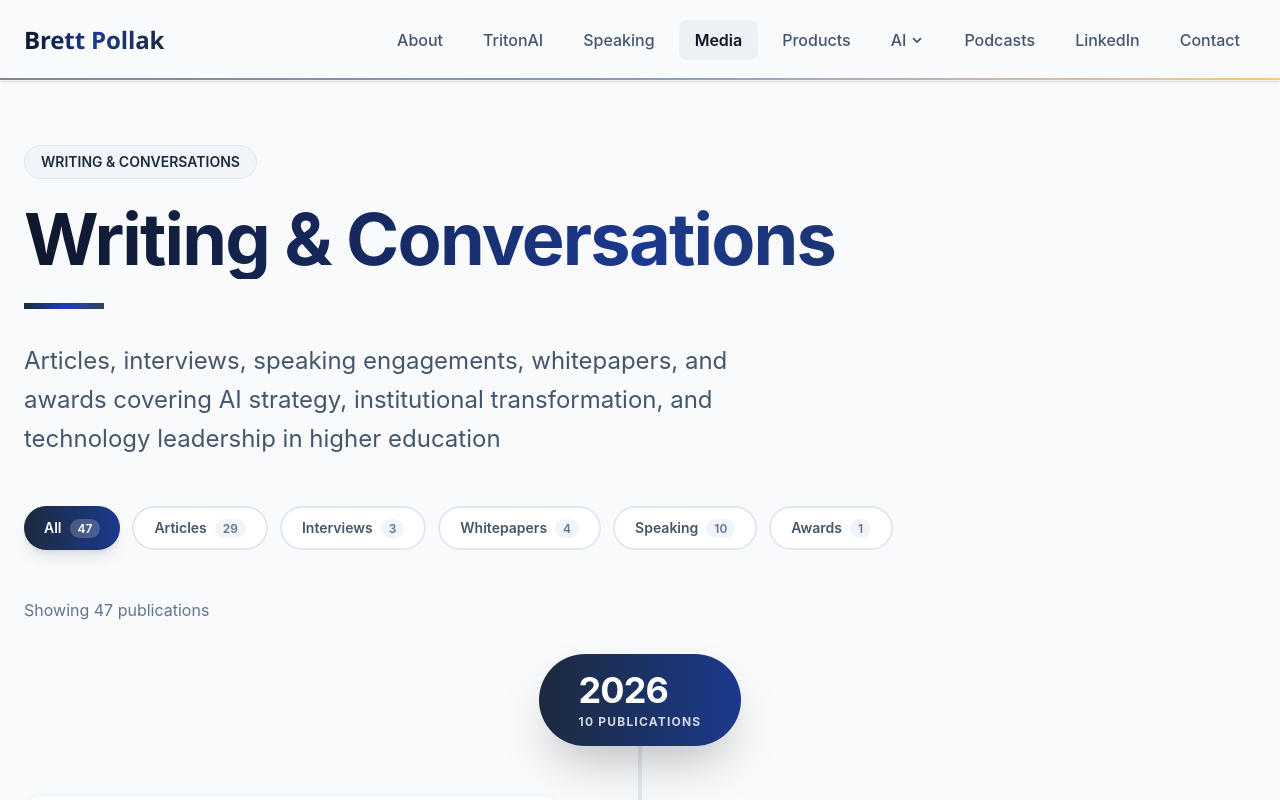
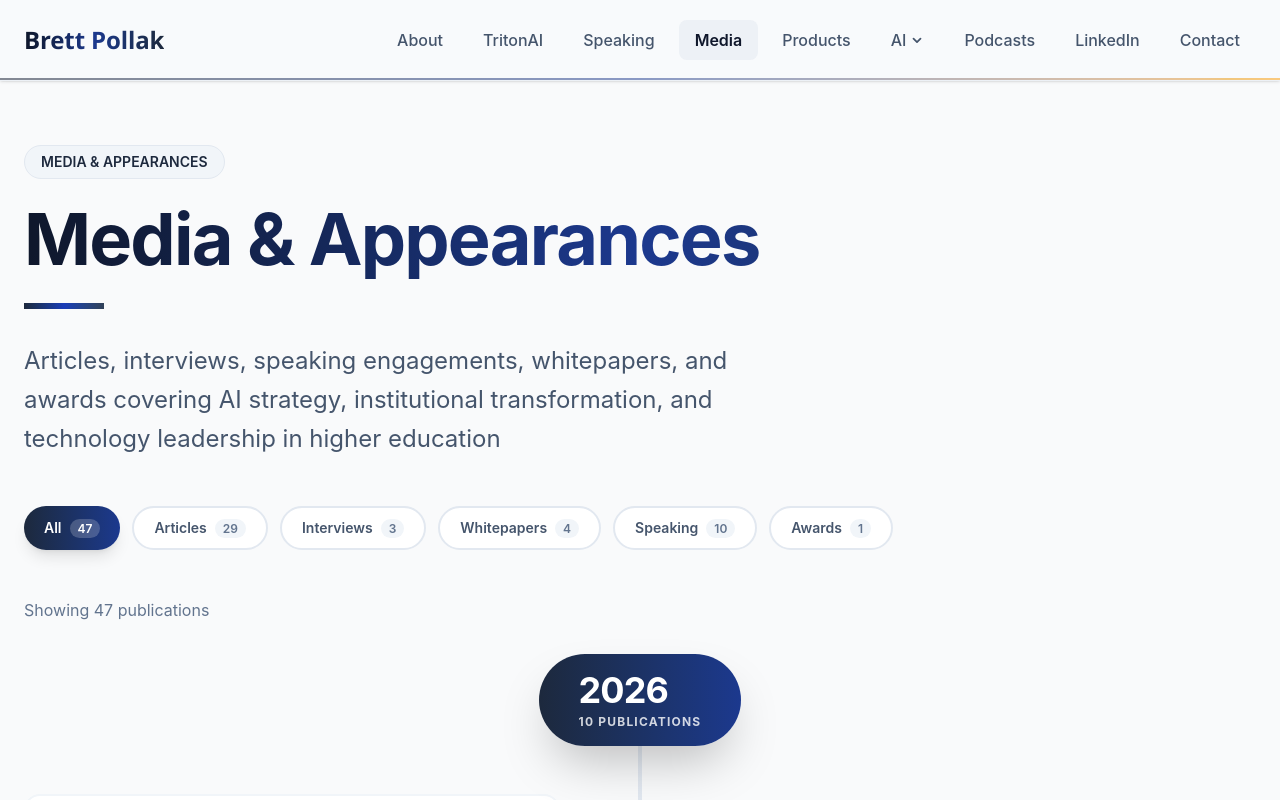
Before and after one commit to bpollak/brettpollak-website, a Next.js app: page /media in a window 1280 px wide. Shown: the top 800 px of the page. Built offline with nearby package versions, Linux system fonts and the light colour scheme.

Commit message:
Rename page: Writing & Conversations → Media & Appearances

```diff
--- a/app/media/page.tsx
+++ b/app/media/page.tsx
@@ -3,7 +3,7 @@
 import MediaContent from './MediaContent';
 
 export const metadata: Metadata = {
-  title: "Press, Publications & Interviews | Brett Pollak — AI in Higher Education",
+  title: "Media & Appearances | Brett Pollak — AI in Higher Education",
   description: "Brett Pollak's published articles, interviews, speaking engagements, whitepapers, and awards on AI strategy, institutional transformation, and technology leadership in higher education — Forbes, CIO.com, EdTech Magazine, EDUCAUSE, Ithaka S+R, NACUBO, and more.",
   keywords: [
     "Brett Pollak articles",
@@ -23,7 +23,7 @@
     canonical: "https://brettcpollak.com/media",
   },
   openGraph: {
-    title: "Press, Publications & Interviews | Brett Pollak — AI in Higher Education",
+    title: "Media & Appearances | Brett Pollak — AI in Higher Education",
     description: "Brett Pollak's articles, interviews, speaking engagements, whitepapers, and awards on AI strategy, institutional transformation, and technology leadership in higher education.",
     url: "https://brettcpollak.com/media",
     images: [
@@ -37,7 +37,7 @@
   },
   twitter: {
     card: "summary_large_image",
-    title: "Press & Publications | Brett Pollak — AI in Higher Education",
+    title: "Media & Appearances | Brett Pollak — AI in Higher Education",
     description: "Articles, interviews, speaking engagements, whitepapers, and awards on AI in higher education — Brett Pollak.",
     images: ["/brett-pollak-headshot-sit-center.png"],
   },
@@ -89,7 +89,7 @@
       {
         "@type": "ListItem",
         "position": 2,
-        "name": "Writing & Conversations",
+        "name": "Media & Appearances",
         "item": "https://brettcpollak.com/media"
       }
     ]
@@ -108,9 +108,9 @@
       <div className="max-w-7xl mx-auto px-6 py-16">
         <div className="mb-12">
           <div className="inline-block px-4 py-1.5 bg-slate-100 text-slate-800 text-sm font-semibold rounded-full mb-6 border border-slate-200">
-            WRITING & CONVERSATIONS
+            MEDIA & APPEARANCES
           </div>
-          <h1 className="text-5xl sm:text-6xl md:text-7xl font-bold bg-gradient-to-r from-slate-900 via-blue-900 to-slate-800 bg-clip-text text-transparent mb-6 tracking-tight pb-1">Writing & Conversations</h1>
+          <h1 className="text-5xl sm:text-6xl md:text-7xl font-bold bg-gradient-to-r from-slate-900 via-blue-900 to-slate-800 bg-clip-text text-transparent mb-6 tracking-tight pb-1">Media & Appearances</h1>
           <div className="w-20 h-1.5 bg-gradient-to-r from-slate-800 via-blue-800 to-slate-700 mb-8"></div>
           <p className="text-xl sm:text-2xl text-slate-600 max-w-3xl leading-relaxed">
             Articles, interviews, speaking engagements, whitepapers, and awards covering AI strategy, institutional transformation, and technology leadership in higher education
```
